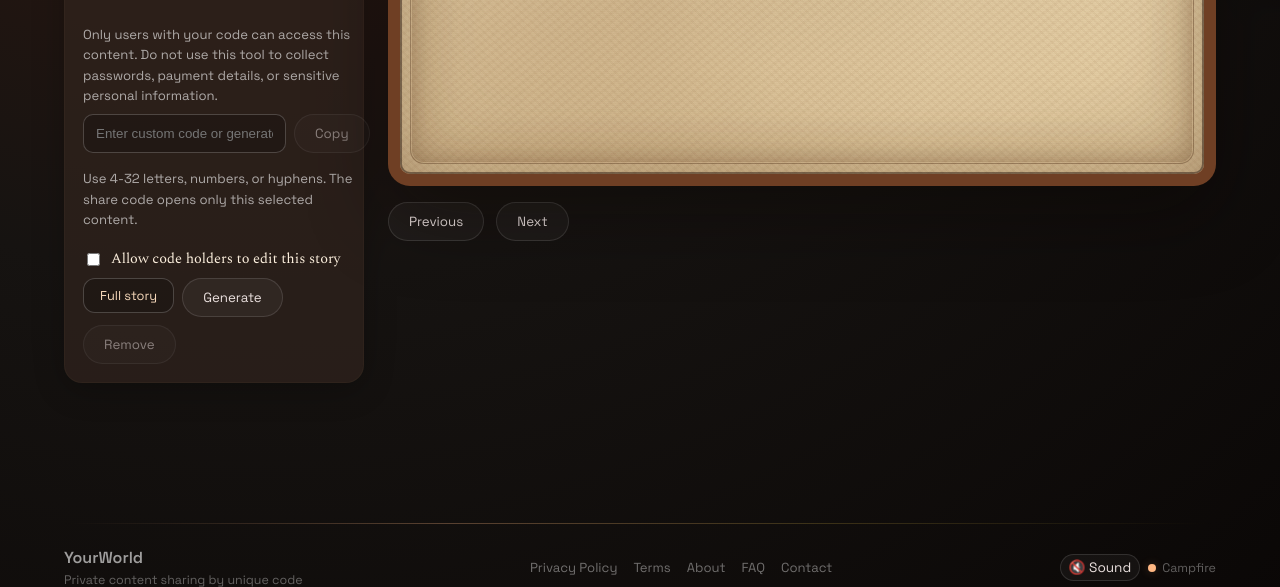
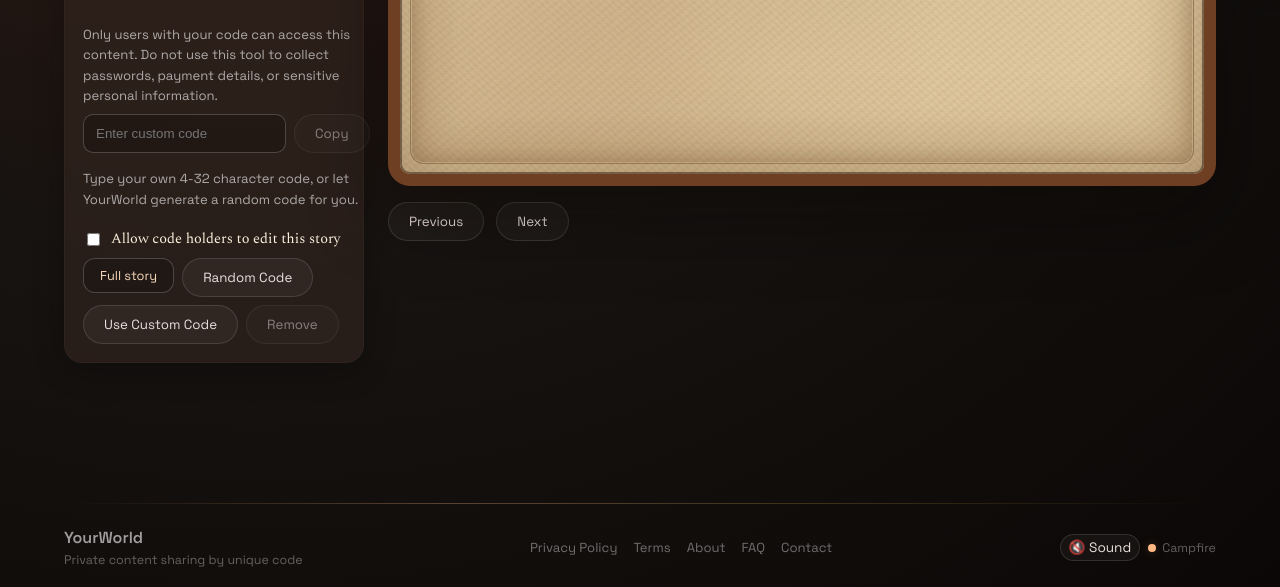
Before and after one commit to DhruvaGowda-Coder/yourworld-ai-diary, a Python web app: template YourWorld/templates/story.html in a window 1280 px wide. Shown: the part 808-1395 px from the top of the page. Run offline with Jinja, Linux system fonts and the light colour scheme; the template is opened without the code that fills it, so the values that code supplies are empty.

Commit message:
Clarify random and custom share codes

```diff
--- a/YourWorld/static/js/editor.js
+++ b/YourWorld/static/js/editor.js
@@ -25,6 +25,7 @@ if (workspace) {
   const imageAttachBtn = document.getElementById('imageAttachBtn');
   const shareCodeInput = document.getElementById('shareCode');
   const shareCopyBtn = document.getElementById('shareCopyBtn');
+  const shareRandomBtn = document.getElementById('shareRandomBtn');
   const shareGenerateBtn = document.getElementById('shareGenerateBtn');
   const shareRemoveBtn = document.getElementById('shareRemoveBtn');
   const normalizeShareCode = (value) => (value || '')
@@ -1083,8 +1084,7 @@ if (workspace) {
   }
 
 
-  if (shareGenerateBtn) {
-    shareGenerateBtn.addEventListener('click', async () => {
+  const saveShareCode = async ({ useRandom = false } = {}) => {
     if (!getActiveEntryId()) {
       await saveEntry();
     }
@@ -1096,8 +1096,17 @@ if (workspace) {
     const mode = shareModeSelect ? shareModeSelect.value : 'story';
     const shareCanEdit = document.getElementById('shareCanEdit');
     const canEdit = shareCanEdit ? shareCanEdit.checked : false;
-      const customCode = shareCodeInput ? normalizeShareCode(shareCodeInput.value) : '';
-      if (shareCodeInput) shareCodeInput.value = customCode;
+    let customCode = shareCodeInput ? normalizeShareCode(shareCodeInput.value) : '';
+    if (useRandom) {
+      customCode = '';
+      if (shareCodeInput) shareCodeInput.value = '';
+    } else if (shareCodeInput) {
+      shareCodeInput.value = customCode;
+    }
+    if (!useRandom && !customCode) {
+      setStatus('Enter a custom code or choose Random Code');
+      return;
+    }
     if (customCode && !/^[A-Z0-9][A-Z0-9-]{3,31}$/.test(customCode)) {
       setStatus('Use 4-32 letters, numbers, or hyphens for the code');
       return;
@@ -1106,7 +1115,7 @@ if (workspace) {
       const response = await fetch(`/api/entry/${targetId}/share`, {
         method: 'POST',
         headers: { 'Content-Type': 'application/json', 'X-CSRFToken': csrfToken },
-          body: JSON.stringify({ rotate: Boolean(shareCode && !customCode), mode, custom_code: customCode, can_edit: canEdit }),
+        body: JSON.stringify({ rotate: useRandom, mode, custom_code: customCode, can_edit: canEdit }),
       });
       if (!response.ok) {
         const errorData = await response.json().catch(() => ({}));
@@ -1119,9 +1128,21 @@ if (workspace) {
         shareModeSelect.value = data.share_type;
       }
       updateShareUI();
+      setStatus(useRandom ? 'Random code generated' : 'Custom code saved');
     } catch (err) {
       setStatus(err.message || 'Share failed');
     }
+  };
+
+  if (shareRandomBtn) {
+    shareRandomBtn.addEventListener('click', () => {
+      saveShareCode({ useRandom: true });
+    });
+  }
+
+  if (shareGenerateBtn) {
+    shareGenerateBtn.addEventListener('click', () => {
+      saveShareCode({ useRandom: false });
     });
   }
 
--- a/YourWorld/templates/base.html
+++ b/YourWorld/templates/base.html
@@ -29,8 +29,8 @@
   <link rel="stylesheet" href="{{ url_for('static', filename='css/base.css') }}?v=20260505k" />
   <link rel="stylesheet" href="{{ url_for('static', filename='css/themes.css') }}?v=20260505k" />
   <link rel="stylesheet" href="{{ url_for('static', filename='css/animations.css') }}?v=20260505k" />
-  <link rel="stylesheet" href="{{ url_for('static', filename='css/editor.css') }}?v=20260505k" />
-  <link rel="stylesheet" href="{{ url_for('static', filename='css/components.css') }}?v=20260505k" />
+  <link rel="stylesheet" href="{{ url_for('static', filename='css/editor.css') }}?v=20260506a" />
+  <link rel="stylesheet" href="{{ url_for('static', filename='css/components.css') }}?v=20260506a" />
   <link rel="stylesheet" href="{{ url_for('static', filename='css/layout.css') }}?v=20260505k" />
   <link rel="icon" href="/favicon.ico" sizes="any">
   <link rel="icon" type="image/png" sizes="48x48" href="/favicon-48x48.png">
@@ -203,8 +203,8 @@
   </script>
   <script src="{{ url_for('static', filename='js/core.js', v='20260505k') }}" defer></script>
   <script src="{{ url_for('static', filename='js/animations.js', v='20260505k') }}" defer></script>
-  <script src="{{ url_for('static', filename='js/chat.js', v='20260505k') }}" defer></script>
-  <script src="{{ url_for('static', filename='js/editor.js', v='20260505k') }}" defer></script>
+  <script src="{{ url_for('static', filename='js/chat.js', v='20260506a') }}" defer></script>
+  <script src="{{ url_for('static', filename='js/editor.js', v='20260506a') }}" defer></script>
   <script src="{{ url_for('static', filename='js/theme.js', v='20260505k') }}" defer></script>
   <script>
     if ('serviceWorker' in navigator) {
--- a/YourWorld/templates/story.html
+++ b/YourWorld/templates/story.html
@@ -30,10 +30,10 @@
         <label class="field-label" for="shareCode">Share code</label>
         <p class="field-help">Only users with your code can access this content. Do not use this tool to collect passwords, payment details, or sensitive personal information.</p>
         <div class="share-row">
-          <input id="shareCode" type="text" placeholder="Enter custom code or generate" autocomplete="off" maxlength="32" pattern="[A-Za-z0-9-]{4,32}" aria-describedby="shareCodeHelp" />
+          <input id="shareCode" type="text" placeholder="Enter custom code" autocomplete="off" maxlength="32" pattern="[A-Za-z0-9-]{4,32}" aria-describedby="shareCodeHelp" />
           <button class="btn ghost" id="shareCopyBtn" type="button" disabled>Copy</button>
         </div>
-        <p class="field-help" id="shareCodeHelp">Use 4-32 letters, numbers, or hyphens. The share code opens only this selected content.</p>
+        <p class="field-help" id="shareCodeHelp">Type your own 4-32 character code, or let YourWorld generate a random code for you.</p>
         <div class="share-row" style="margin-top: 10px;">
           <label style="display: flex; align-items: center; gap: 8px; font-size: 0.9rem; color: var(--text-color);">
             <input type="checkbox" id="shareCanEdit" />
@@ -55,7 +55,8 @@
             </div>
             <input type="hidden" id="shareModeSelect" value="story" />
           </div>
-          <button class="btn ghost" id="shareGenerateBtn" type="button">Generate</button>
+          <button class="btn ghost" id="shareRandomBtn" type="button">Random Code</button>
+          <button class="btn ghost" id="shareGenerateBtn" type="button">Use Custom Code</button>
           <button class="btn ghost" id="shareRemoveBtn" type="button" disabled>Remove</button>
         </div>
       </div>
```
Lines whose indentation alone changed are shown as unchanged.
